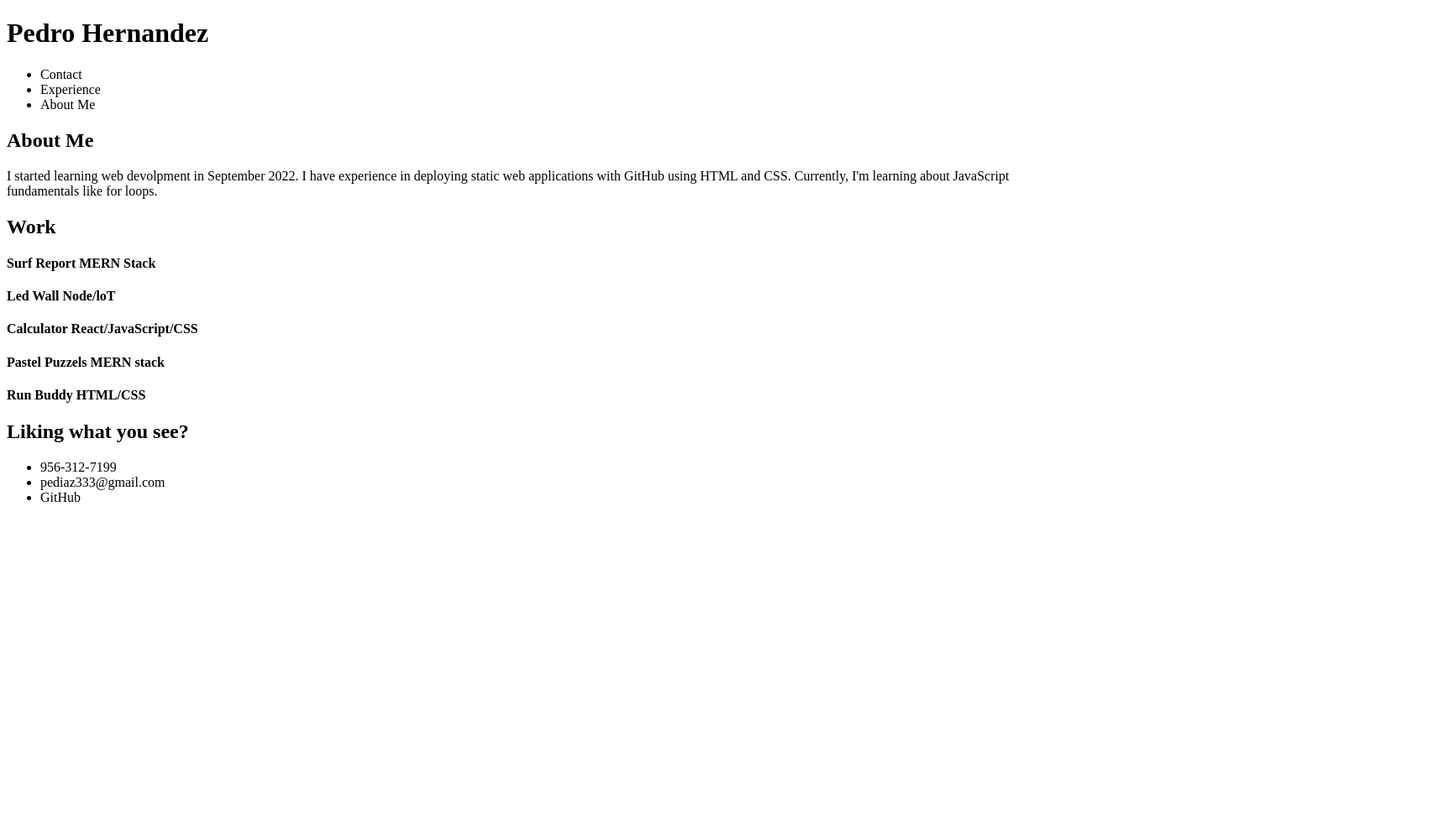
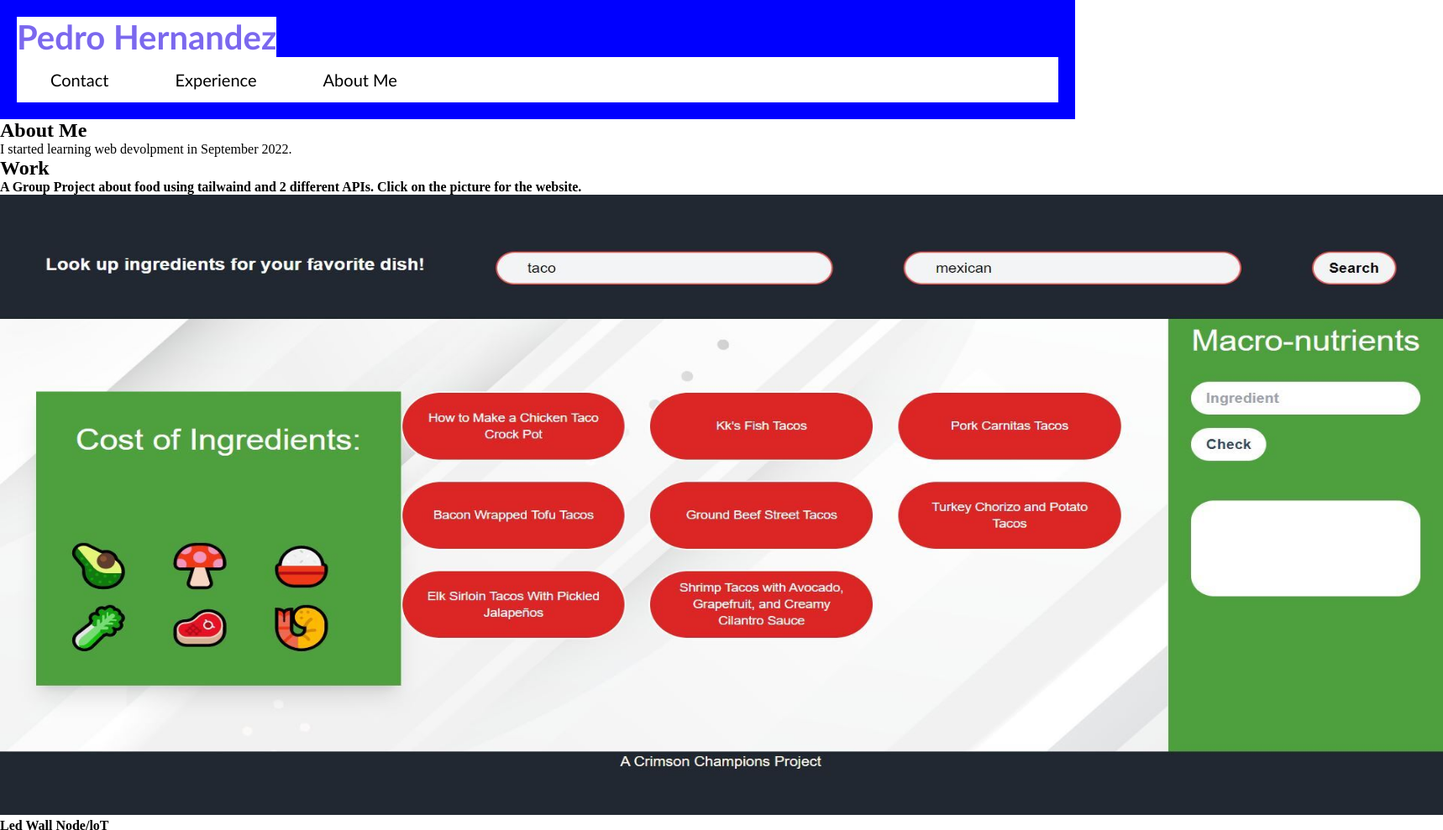
Before and after one commit to PedroHzd/Portfolio, a plain HTML site: page index.html in a window 1280 px wide. Shown: the top 989 px of the page at 84% size, 1718 px wide, since content can reach past the window. Before the commit the page ends 800 px from the top, so only its background shows below. Drawn offline with Linux system fonts and the light colour scheme.

Commit message:
updatingForTheProject

```diff
--- a/assets/style.css
+++ b/assets/style.css
@@ -0,0 +1,32 @@
+* {
+    box-sizing: border-box;
+    background-color: white;
+    padding: 0px;
+    margin: 0px;
+}
+
+header, figure, article, section, div, footer {
+    border-style: solid, blue;
+}
+
+.header {
+    padding: 20px;
+    font-family: 'Trebuchet MS', 'Lucida Sans Unicode', 'Lucida Grande', 'Lucida Sans', Arial, sans-serif;
+    background-color: blue;
+}
+
+.header h1 {
+    display: inline-block;
+    font-size: 40px;
+    color: mediumslateblue;
+}
+
+nav ul li {
+    list-style-type: none;
+    padding: 15px;
+    margin-right: 20px;
+    margin-left: 25px;
+    font-family: 'Gill Sans', 'Gill Sans MT', Calibri, 'Trebuchet MS', sans-serif;
+    font-size: 20px;
+    display: inline-block;
+}
--- a/index.html
+++ b/index.html
@@ -11,7 +11,7 @@
 </head>
 
 <body>
-    <header> <!--Contains name and three links-->
+    <header class="header"> <!--Contains name and three links-->
 
         <h1>Pedro Hernandez</h1>
         <nav>
@@ -35,17 +35,19 @@
 
              </figure>
              <p>
-                I started learning web devolpment in September 2022. I have experience in deploying static web applications with GitHub using HTML and CSS. Currently, I'm learning about JavaScript fundamentals like for loops.
+                I started learning web devolpment in September 2022.
              </p>
         </section>
 
         <section class="Work"> <!--contains 5 pictures-->
             <h2>Work</h2>
             <div>
-                <h4>Surf Report MERN Stack</h4>
-                <figure> <!--Main picture-->
+                <h4>A Group Project about food using tailwaind and 2 different APIs. Click on the picture for the website.</h4>
 
-                </figure>
+                <a href="https://rashida53.github.io/project-one/">
+                    <img src="./assets/images/Foodies1.JPG" alt="Foodies" style="width:1718px; height:739px;">
+
+                </a>
 
             </div>
 
```
Also changed, not shown: assets/images/Foodies1.JPG (added).
